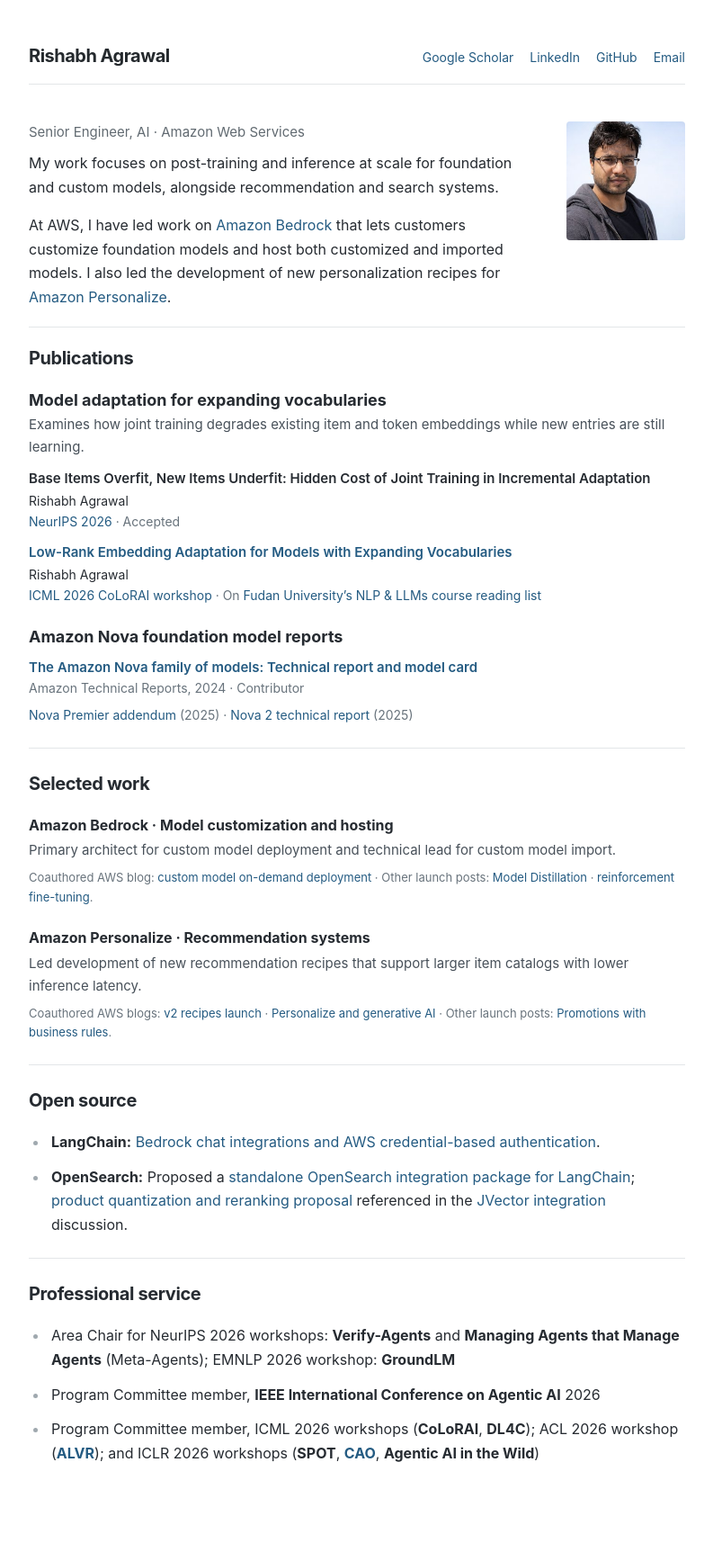
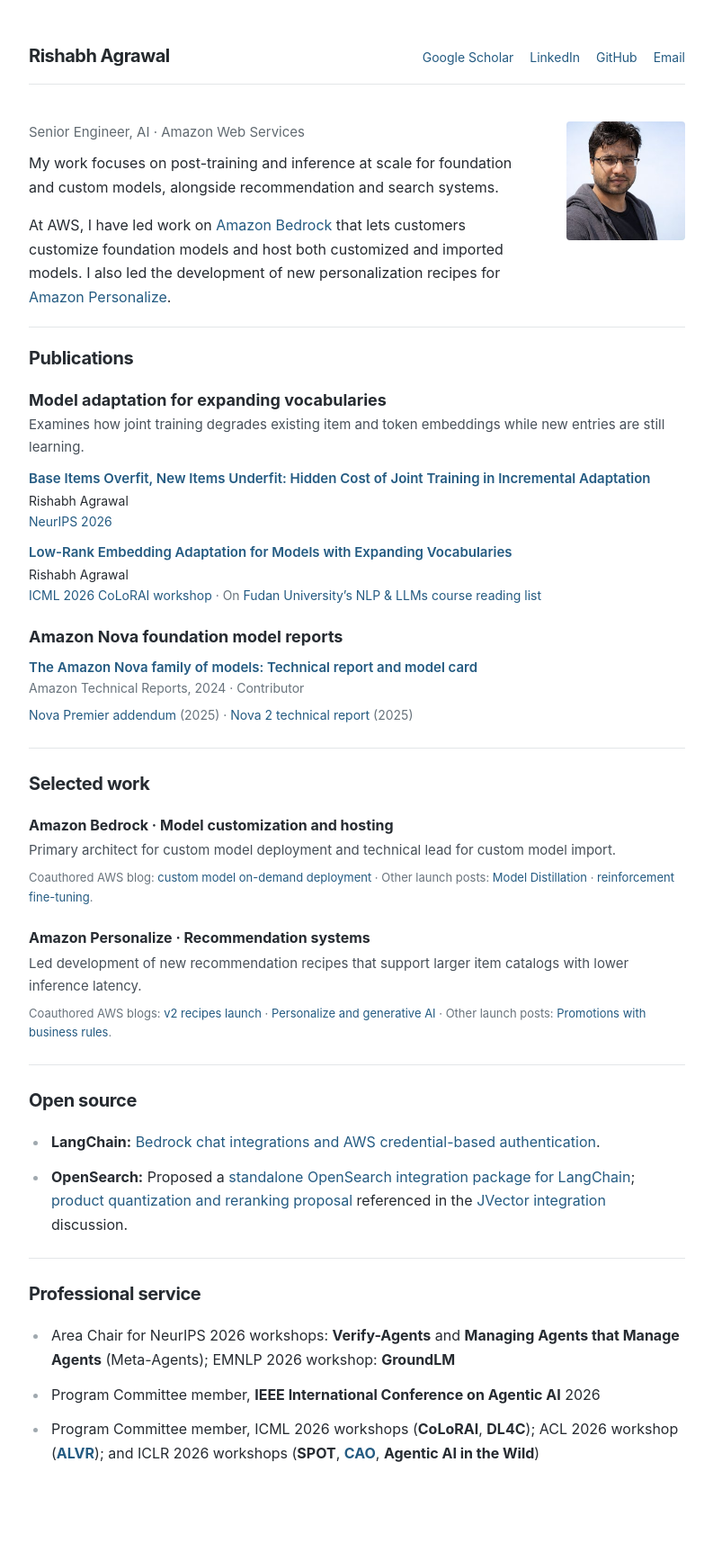
Before and after one commit to rishabhagrawal1/rishabhagrawal1.github.io, a Jekyll site: the page index.html, which Jekyll copies as it is, in a window 1280 px wide. Shown: the whole page at 90% size, without its empty margins (243-1036 px from the left). Built offline with Jekyll 4.4.1, drawn with Linux system fonts in a browser that asks for light colours.

Commit message:
Add files via upload

```diff
--- a/index.html
+++ b/index.html
@@ -92,7 +92,7 @@
         <div class="entry">
           <h3 class="entry-title group-title">Model adaptation for expanding vocabularies</h3>
           <p>Examines how joint training degrades existing item and token embeddings while new entries are still learning.</p>
-          <div class="publication"><div class="publication-title">Base Items Overfit, New Items Underfit: Hidden Cost of Joint Training in Incremental Adaptation</div><div class="authors">Rishabh Agrawal</div><div class="meta"><a href="https://neurips.cc/Conferences/2026">NeurIPS 2026</a> · Accepted</div></div>
+          <div class="publication"><div class="publication-title"><a href="https://neurips.cc/virtual/2026/loc/atlanta/poster/156066">Base Items Overfit, New Items Underfit: Hidden Cost of Joint Training in Incremental Adaptation</a></div><div class="authors">Rishabh Agrawal</div><div class="meta"><a href="https://neurips.cc/Conferences/2026">NeurIPS 2026</a></div></div>
           <div class="publication"><div class="publication-title"><a href="https://openreview.net/forum?id=56pM60sy24">Low-Rank Embedding Adaptation for Models with Expanding Vocabularies</a></div><div class="authors">Rishabh Agrawal</div><div class="meta"><a href="https://grigoris.ece.wisc.edu/workshops/colorai-icml-2026/">ICML 2026 CoLoRAI workshop</a> · On <a href="https://github.com/baojian/llm-26-fall/blob/main/docs/tokenizer-reading-list.md#transfer-and-vocabulary-expansion-36">Fudan University’s NLP &amp; LLMs course reading list</a></div></div>
         </div>
         <div class="entry">
```
